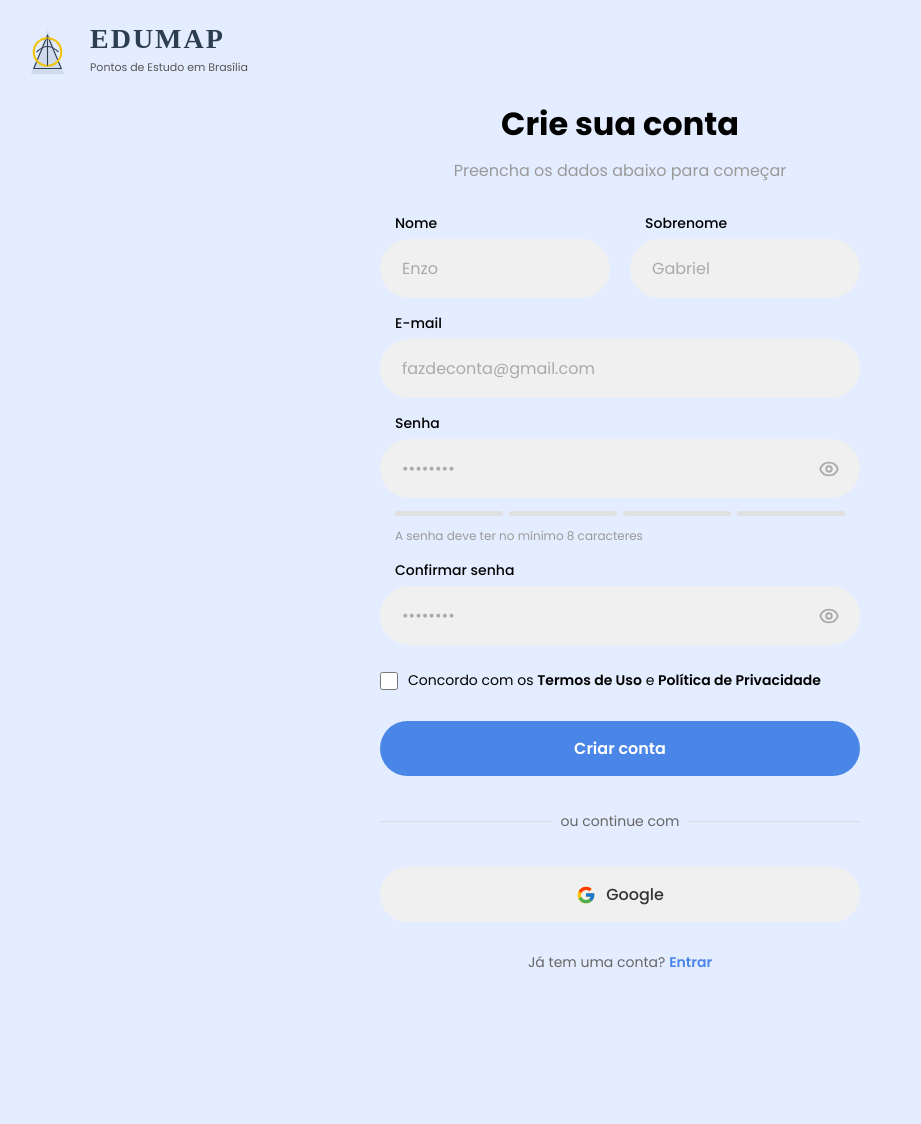
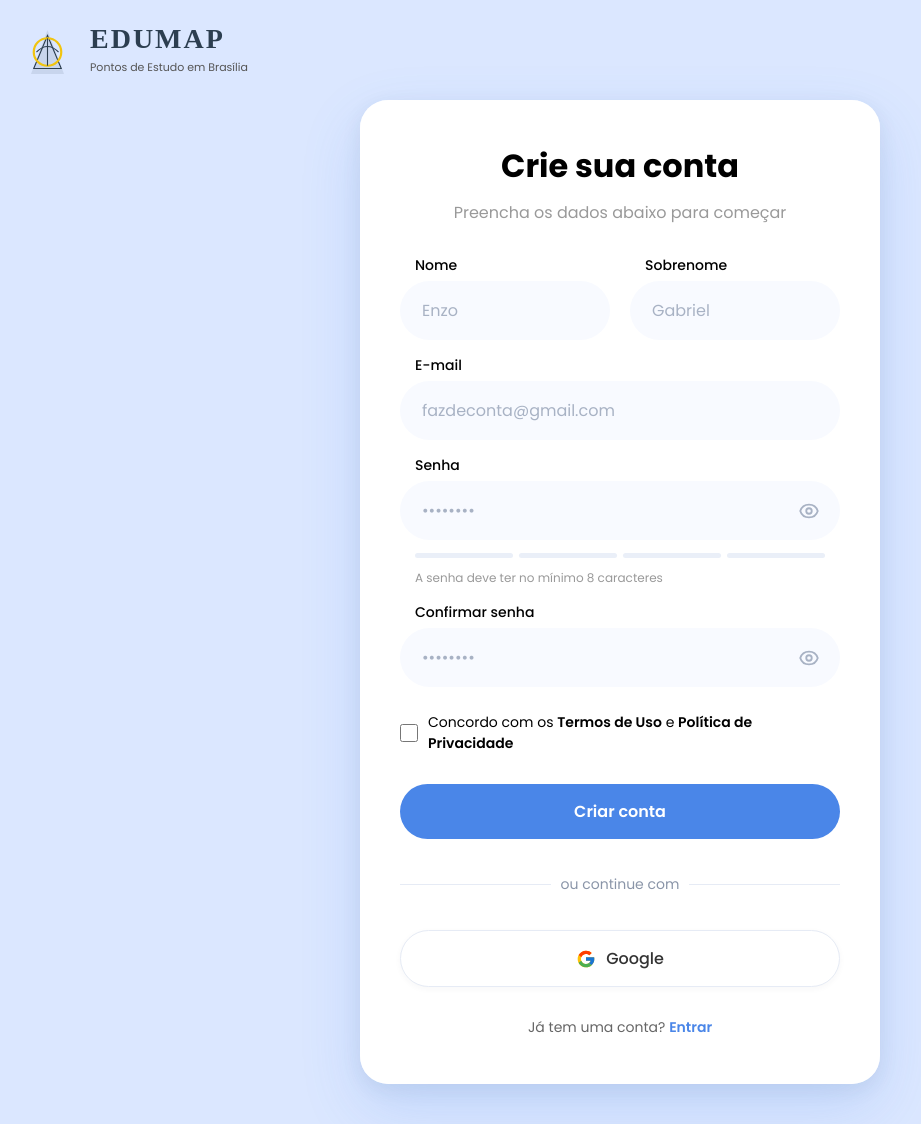
Before and after one commit to successfunz/edumap, a Django app: template membros/templates/Página_de_Cadastro.html in a window 1280 px wide. Shown: the whole page, without its empty margins (20-941 px from the left). Before the commit the page ends 968 px from the top, so only its background shows below. Run offline with Django 5.2, Linux system fonts and the light colour scheme; the template is opened without the code that fills it, so the values that code supplies are empty.

Commit message:
pg cadastro

```diff
--- a/membros/templates/Página_de_Cadastro.html
+++ b/membros/templates/Página_de_Cadastro.html
@@ -8,12 +8,14 @@
     <style>
         :root {
             --primary-blue: #4a86e8;
-            --input-bg: #f0f0f0;
+            --input-bg: #f8faff;      /* mais branco que o #f0f0f0 anterior */
+            --input-hover: #eef3fb;
             --border-radius: 50px;
-            --bg-blue: #e4edff;
+            --bg-blue: #dbe7ff;       /* azul um pouco mais saturado p/ contraste */
             --error: #e74c3c;
             --success: #2ecc71;
             --warning: #f39c12;
+            --soft-border: #e6ebf5;
         }
 
         * {
@@ -77,11 +79,19 @@
         }
         .logo-text span { font-size: 11px; color: #555; }
 
-        /* ====== FORMULÁRIO ====== */
+        /* ====== WRAPPER BRANCO ====== */
         .form-wrapper {
             width: 100%;
-            max-width: 480px;
+            max-width: 520px;
             margin-top: 60px;
+            /* Agora é um card branco de verdade */
+            background: #ffffff;
+            padding: 42px 40px 46px;
+            border-radius: 28px;
+            box-shadow:
+                0 24px 60px rgba(74, 134, 232, 0.18),
+                0 6px 20px rgba(44, 62, 80, 0.08),
+                0 0 0 1px rgba(255, 255, 255, 0.6) inset;
             animation: fadeInUp 0.9s ease-out;
         }
 
@@ -116,7 +126,7 @@
             transition: color 0.3s ease;
         }
 
-        /* ====== INPUTS ====== */
+        /* ====== INPUTS (mais brancos) ====== */
         input {
             background-color: var(--input-bg);
             border: 2px solid transparent;
@@ -128,10 +138,10 @@
             transition: all 0.3s ease;
             width: 100%;
         }
-        input::placeholder { color: #aaa; }
-        input:hover { background-color: #e8e8e8; transform: translateY(-2px); }
+        input::placeholder { color: #a8b2c4; }
+        input:hover { background-color: var(--input-hover); transform: translateY(-2px); }
         input:focus {
-            background-color: #fff;
+            background-color: #ffffff;
             border-color: var(--primary-blue);
             box-shadow: 0 5px 20px rgba(74, 134, 232, 0.25);
             transform: translateY(-2px);
@@ -140,7 +150,7 @@
         /* Estado de erro */
         .input-group.error input {
             border-color: var(--error);
-            background-color: #fff;
+            background-color: #ffffff;
         }
         .input-group.error label { color: var(--error); }
         .input-group.error .error-msg { display: block; }
@@ -151,7 +161,7 @@
         /* Estado de sucesso */
         .input-group.success input {
             border-color: var(--success);
-            background-color: #fff;
+            background-color: #ffffff;
         }
 
         .error-msg {
@@ -175,7 +185,7 @@
             position: absolute;
             right: 20px;
             cursor: pointer;
-            color: #aaa;
+            color: #a8b2c4;
             width: 22px; height: 22px;
             transition: color 0.3s ease, transform 0.2s ease;
             background: none; border: none;
@@ -196,7 +206,7 @@
         .strength-bar {
             flex: 1;
             height: 100%;
-            background-color: #e0e0e0;
+            background-color: #eaeff8;   /* trilha mais clara */
             border-radius: 4px;
             transition: background-color 0.3s ease;
         }
@@ -282,19 +292,19 @@
         /* ====== DIVISOR ====== */
         .divider {
             display: flex; align-items: center; text-align: center;
-            margin: 20px 0; color: #666; font-size: 14px;
+            margin: 20px 0; color: #8a95a8; font-size: 14px;
         }
         .divider::before, .divider::after {
-            content: ''; flex: 1; border-bottom: 1px solid #ddd;
+            content: ''; flex: 1; border-bottom: 1px solid var(--soft-border);
         }
         .divider::before { margin-right: 10px; }
         .divider::after  { margin-left: 10px; }
 
-        /* ====== BOTÃO GOOGLE ====== */
+        /* ====== BOTÃO GOOGLE (agora branco) ====== */
         .btn-google {
-            background-color: #f0f0f0;
+            background-color: #ffffff;
             color: #333;
-            border: none;
+            border: 1.5px solid var(--soft-border);
             padding: 15px;
             border-radius: var(--border-radius);
             font-size: 16px;
@@ -306,11 +316,13 @@
             gap: 10px;
             width: 100%;
             transition: all 0.3s ease;
+            box-shadow: 0 2px 6px rgba(44, 62, 80, 0.04);
         }
         .btn-google:hover {
-            background-color: #e0e0e0;
+            background-color: #fbfcff;
+            border-color: #cfdcee;
             transform: translateY(-3px);
-            box-shadow: 0 10px 25px rgba(0, 0, 0, 0.1);
+            box-shadow: 0 10px 25px rgba(74, 134, 232, 0.12);
         }
         .btn-google:active { transform: translateY(-1px); }
         .google-icon { width: 20px; height: 20px; transition: transform 0.4s ease; }
@@ -341,7 +353,7 @@
             left: 50%;
             transform: translateX(-50%);
             background-color: var(--success);
-            color: #fff;
+            color: #ffffff;
             padding: 15px 30px;
             border-radius: 50px;
             font-weight: 600;
@@ -365,6 +377,10 @@
             .logo-text h1 { font-size: 22px; }
             .logo-text span { font-size: 9px; }
             .row { flex-direction: column; gap: 15px; }
+            .form-wrapper {
+                padding: 30px 22px 34px;
+                border-radius: 22px;
+            }
         }
     </style>
 </head>
@@ -576,7 +592,6 @@
             else limparEstado('group-email');
         });
 
-        // Força da senha em tempo real
         senha.addEventListener('input', () => {
             const val = senha.value;
             const pontos = calcularForca(val);
@@ -598,7 +613,6 @@
             }
         }
 
-        // Checkbox termos — feedback visual imediato
         termos.addEventListener('change', () => {
             const gt = document.getElementById('group-termos');
             if (termos.checked) {
@@ -626,7 +640,7 @@
                 if (i < pontos) {
                     bar.style.backgroundColor = cores[pontos - 1];
                 } else {
-                    bar.style.backgroundColor = '#e0e0e0';
+                    bar.style.backgroundColor = '#eaeff8';
                 }
             });
 
@@ -640,22 +654,11 @@
         }
 
         /* ==================================================
-           API SIMULADA (substitua por fetch real)
+           API SIMULADA
         ================================================== */
         async function enviarDados(dados) {
-            // Simula chamada de API (ex: POST /api/signup)
-            // Em produção, use fetch:
-            // const res = await fetch('/api/signup', {
-            //     method: 'POST',
-            //     headers: { 'Content-Type': 'application/json' },
-            //     body: JSON.stringify(dados)
-            // });
-            // if (!res.ok) throw new Error('Falha no cadastro');
-            // return res.json();
-
             return new Promise((resolve) => {
                 setTimeout(() => {
-                    // Simula sucesso (90% das vezes) e erro (10%)
                     if (Math.random() > 0.1) {
                         resolve({ success: true, message: 'Conta criada com sucesso!' });
                     } else {
@@ -673,37 +676,22 @@
 
             let valido = true;
 
-            // Nome
-            if (nome.value.trim().length < 2) {
-                marcarErro('group-nome');
-                valido = false;
-            } else marcarSucesso('group-nome');
+            if (nome.value.trim().length < 2) { marcarErro('group-nome'); valido = false; }
+            else marcarSucesso('group-nome');
 
-            // Sobrenome
-            if (sobrenome.value.trim().length < 2) {
-                marcarErro('group-sobrenome');
-                valido = false;
-            } else marcarSucesso('group-sobrenome');
+            if (sobrenome.value.trim().length < 2) { marcarErro('group-sobrenome'); valido = false; }
+            else marcarSucesso('group-sobrenome');
 
-            // Email
-            if (!isEmailValido(email.value.trim())) {
-                marcarErro('group-email');
-                valido = false;
-            } else marcarSucesso('group-email');
+            if (!isEmailValido(email.value.trim())) { marcarErro('group-email'); valido = false; }
+            else marcarSucesso('group-email');
 
-            // Senha
-            if (!isSenhaForte(senha.value)) {
-                marcarErro('group-senha');
-                valido = false;
-            } else marcarSucesso('group-senha');
+            if (!isSenhaForte(senha.value)) { marcarErro('group-senha'); valido = false; }
+            else marcarSucesso('group-senha');
 
-            // Confirmar Senha
             if (confirmar.value !== senha.value || confirmar.value === '') {
-                marcarErro('group-confirmar');
-                valido = false;
+                marcarErro('group-confirmar'); valido = false;
             } else marcarSucesso('group-confirmar');
 
-            // Termos
             if (!termos.checked) {
                 const gt = document.getElementById('group-termos');
                 gt.classList.add('error');
@@ -722,7 +710,6 @@
                 return;
             }
 
-            // ====== ENVIO ======
             btnSubmit.classList.add('loading');
             btnSubmit.disabled = true;
 
@@ -739,7 +726,6 @@
                 if (resposta.success) {
                     mostrarToast(`Bem-vindo(a), ${dados.nome}! Conta criada com sucesso 🎉`);
 
-                    // Reset visual
                     setTimeout(() => {
                         form.reset();
                         document.querySelectorAll('.input-group').forEach(g => {
@@ -749,7 +735,6 @@
                         atualizarBarraForca(0);
                     }, 2500);
                 } else {
-                    // Erro de API (ex: e-mail duplicado)
                     marcarErro('group-email');
                     document.querySelector('#group-email .error-msg').textContent = resposta.message;
                     mostrarToast(`❌ ${resposta.message}`);
@@ -777,10 +762,8 @@
         ================================================== */
         function loginGoogle() {
             mostrarToast('🔗 Redirecionando para o Google...');
-            // Em produção: window.location.href = '/auth/google';
         }
 
-        // Ajuste no texto do erro de email dinamicamente
         const emailErrorSpan = document.querySelector('#group-email .error-msg');
         email.addEventListener('input', () => {
             emailErrorSpan.textContent = 'Insira um e-mail válido';
```
